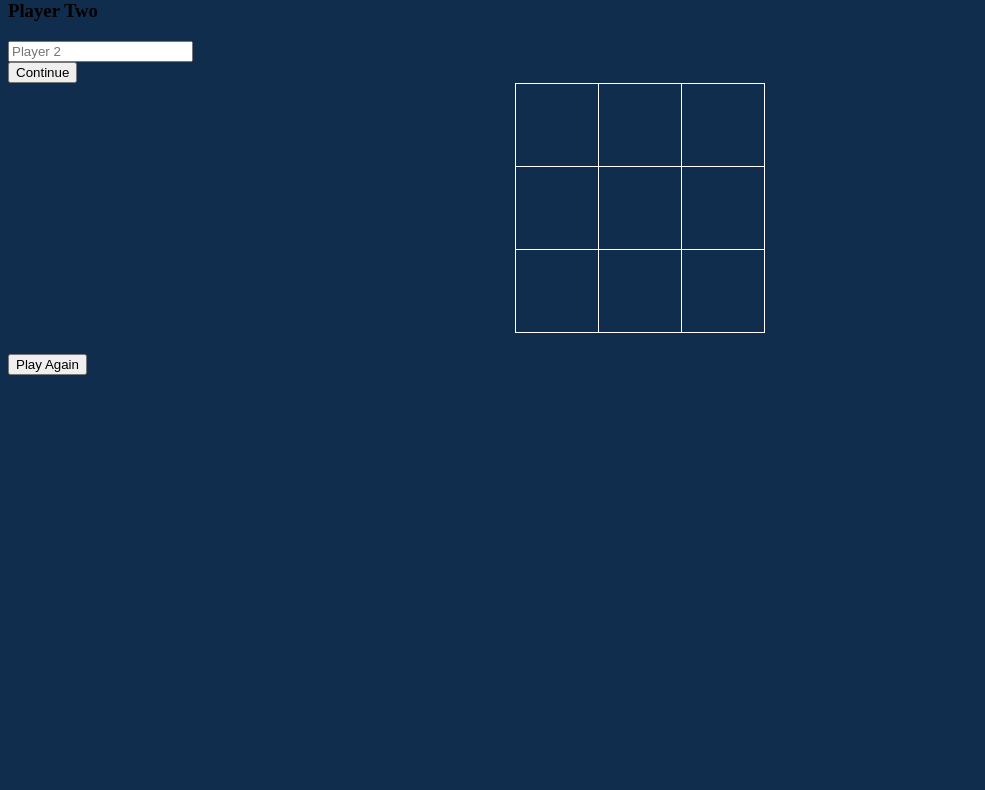
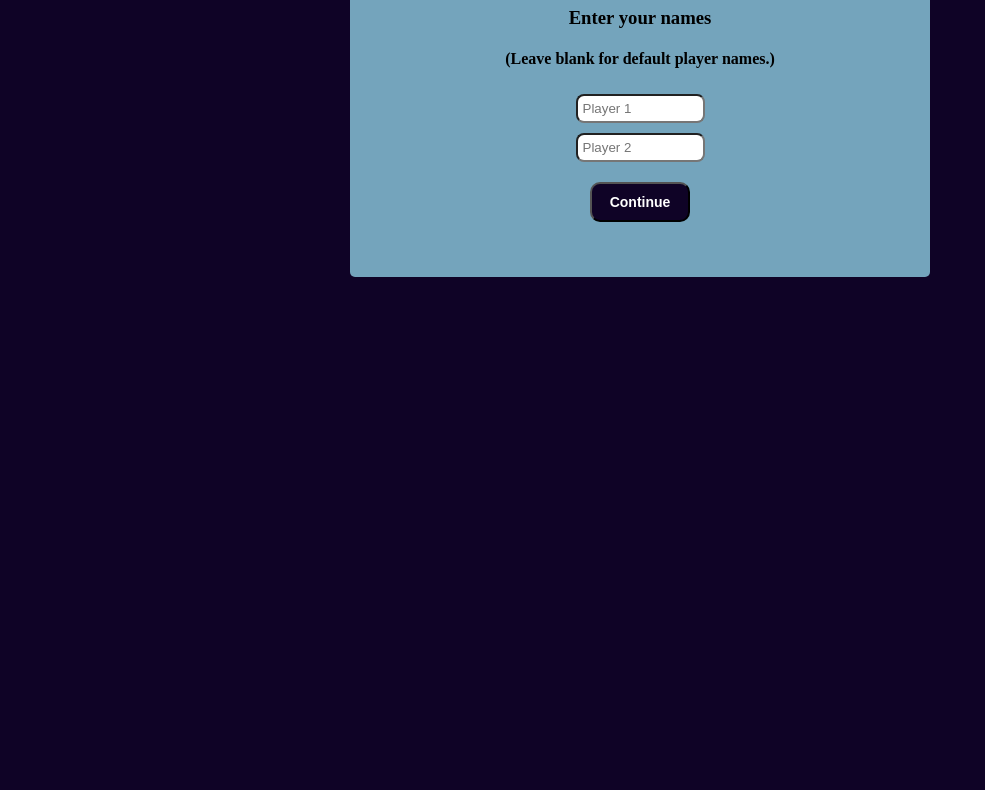
Before and after one commit to tzvaita/javascript-tictactoe, a plain HTML site: page index.html in a window 1280 px wide. Shown: the part 243-1033 px from the top of the page, without its empty margins (0-985 px from the left). Before the commit the page ends 800 px from the top, so only its background shows below. Drawn offline with Linux system fonts and the light colour scheme.

Commit message:
Add styles to the UI

```diff
--- a/css/main.css
+++ b/css/main.css
@@ -1,5 +1,5 @@
 body {
-  background-color: #112d4e;
+  background-color: #0F0326;
 }
 
 table {
@@ -7,10 +7,91 @@ table {
   border-collapse: collapse;
 }
 td {
-  width: 80px;
-  height: 80px;
-  font-size: 32px;
+  width: 120px;
+  height: 120px;
+  font-size: 64px;
   border: 1px solid white;
   text-align: center;
   color: whitesmoke;
 }
+
+.player-popup-content {
+  height: 330px;
+  width: 540px;
+  position: absolute;
+  top: 150px;
+  background-color: #74A4BC;
+  padding: 20px;
+  border-radius: 5px;
+  text-align: center;
+}
+
+.player-popup {
+  margin: 0;
+  padding: 0;
+  width: 100vw;
+  height: 100vw;
+  position: absolute;
+  left: 0;
+  top: 0;
+  display: flex;
+  justify-content: center;
+  align-items: center;
+}
+
+input {
+  margin: 5px;
+  padding: 5px;
+  width: 115px;
+  border-radius: 8px;
+  outline: none;
+}
+
+.continue-btn-cont {
+  margin-top: 15px;
+}
+
+.continue-btn {
+  background-color: #0F0326;
+  color: white;
+  width: 100px;
+  height: 40px;
+  border-radius: 10px;
+  font-size: 14px;
+  font-weight: bold;
+}
+
+.game-name {
+  text-align: center;
+  color: white;
+  margin-bottom: 92px;
+}
+
+.result-popup {
+  margin: 0;
+  padding: 0;
+  width: 100vw;
+  height: 100vw;
+  position: absolute;
+  left: 0;
+  top: 0;
+  display: none;
+  justify-content: center;
+  align-items: center;
+}
+
+.result-popup-cont {
+  height: 150px;
+  width: 540px;
+  position: absolute;
+  top: 210px;
+  background-color: #74A4BC;
+  padding: 20px;
+  border-radius: 5px;
+  text-align: center;
+}
+
+#gameResult {
+  text-align: center;
+  font-size: 32px;
+}
--- a/index.html
+++ b/index.html
@@ -8,21 +8,20 @@
 </head>
 <body>
   <!-- Create box for new players -->
-  <div class="mainBox">
+  <div class="player-popup">
+    <div class="player-popup-content">
       <div class="start-message">
         <h1>Welcome to Tic-Tac-Toe</h1>
-      <h3>Enter your names:</h3>
-      <h4>Leave blank for default player names.</h4>
+        <h3>Enter your names</h3>
+        <h4>(Leave blank for default player names.)</h4>
       </div>
 
       <!-- Create players-->
       <div class="players">
         <div class="player-one">
-        <h3>Player One</h3>
           <input type="text" id="firstPlayer" placeholder="Player 1">
         </div>
         <div class="player-two">
-        <h3>Player Two</h3>
           <input type="text" id="secondPlayer" placeholder="Player 2">
         </div>
       </div>
@@ -30,9 +29,11 @@
         <button class="continue-btn" id="continue-btn">Continue</button>
       </div>
     </div>
+</div>
 
   <!-- Game Table -->
   <div>
+    <h1 class="game-name">Tic-Tac-Toe</h1>
   <table id="board">
     <tr>
       <td id="1"></td>
@@ -53,9 +54,11 @@
 </div>
 
 <!-- Reset Box -->
-<div>
+<div class="result-popup">
+  <div class="result-popup-cont">
     <h1 id="gameResult"></h1>
-  <button id="playAgain">Play Again</button>
+    <button class="continue-btn" id="playAgain">Play Again</button>
+</div>
 </div>
 
 <script src="./js/index.js"></script>
--- a/js/index.js
+++ b/js/index.js
@@ -27,8 +27,10 @@ function checkStatus(arr, player) {
     (arr[2] == arr[4] && arr[4] == arr[6])
   ) {
     resultElement.innerHTML = `${player} wins`;
+    document.querySelector(".result-popup").style.display = "flex";
   } else if (boxCount == 9) {
     resultElement.innerHTML = "Game Draw";
+    document.querySelector(".result-popup").style.display = "flex";
   } else {
     return "Error";
   }
@@ -74,6 +76,7 @@ function updatePlayers(p1, p2) {
 function startGame() {
   let contButton = document.getElementById("continue-btn");
   contButton.addEventListener("click", () => {
+    document.querySelector(".player-popup").style.display = "none";
     let firstPlayer = document.getElementById("firstPlayer").value || "Player1";
     let secondPlayer =
       document.getElementById("secondPlayer").value || "Player2";
@@ -90,4 +93,6 @@ startGame();
 let playAgain = document.getElementById("playAgain");
 playAgain.addEventListener("click", () => {
   resetGame();
+  document.querySelector(".result-popup").style.display = "none";
+  document.querySelector(".player-popup").style.display = "flex";
 });
```
Lines whose indentation alone changed are shown as unchanged.
